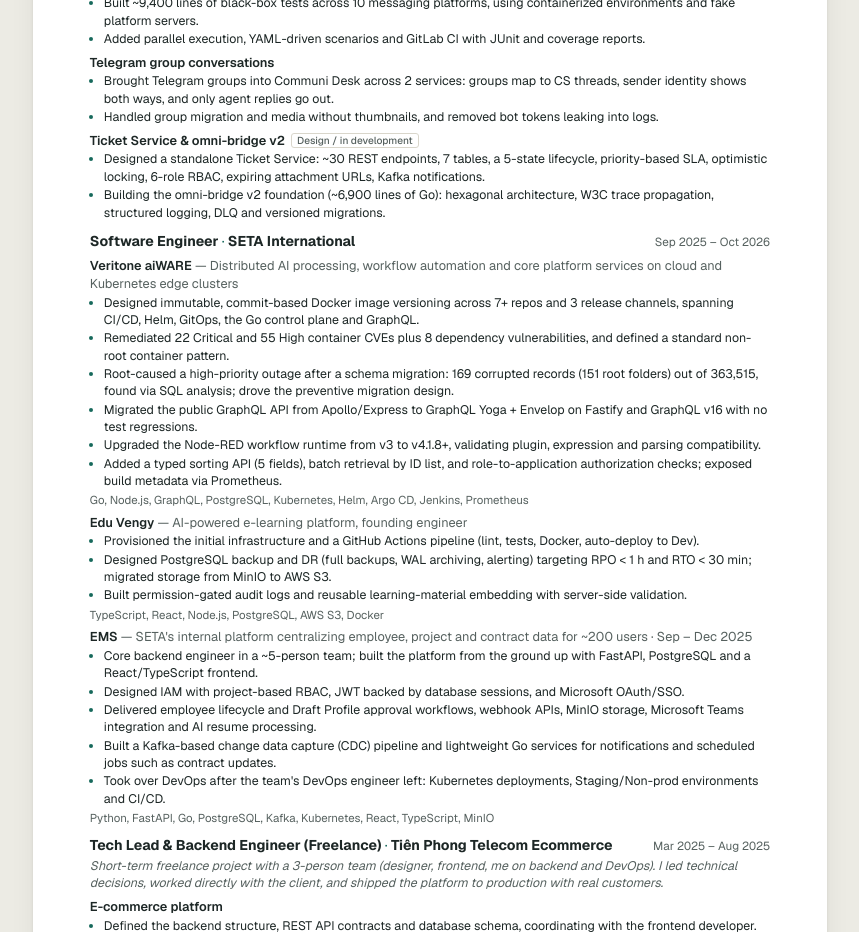
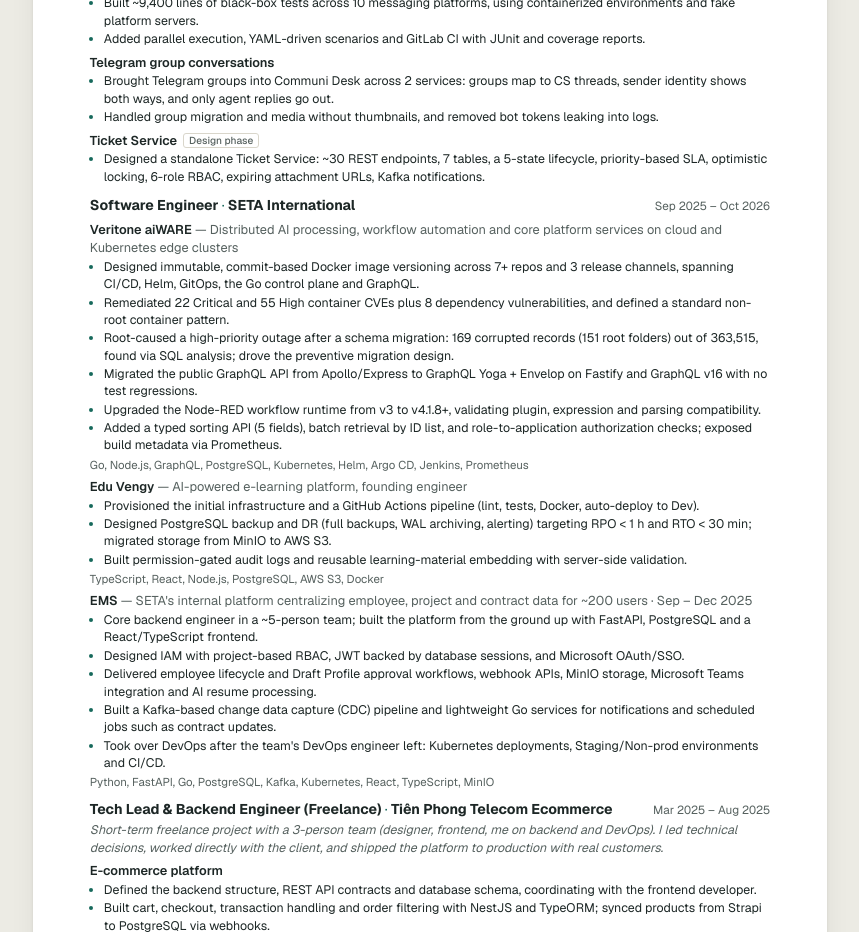
Before and after one commit to TruongHoang2004/portfolio, a Next.js app: page /cv in a window 1280 px wide. Shown: the part 800-1732 px from the top of the page, without its empty margins (210-1069 px from the left). Built offline with nearby package versions, Linux system fonts and the light colour scheme.

Commit message:
content: drop omni-bridge v2 (learning project) from CV

```diff
--- a/data/cv.ts
+++ b/data/cv.ts
@@ -73,11 +73,10 @@ export const cv = {
           ],
         },
         {
-          name: "Ticket Service & omni-bridge v2",
-          status: "Design / in development",
+          name: "Ticket Service",
+          status: "Design phase",
           bullets: [
             "Designed a standalone Ticket Service: ~30 REST endpoints, 7 tables, a 5-state lifecycle, priority-based SLA, optimistic locking, 6-role RBAC, expiring attachment URLs, Kafka notifications.",
-            "Building the omni-bridge v2 foundation (~6,900 lines of Go): hexagonal architecture, W3C trace propagation, structured logging, DLQ and versioned migrations.",
           ],
         },
       ],
```
